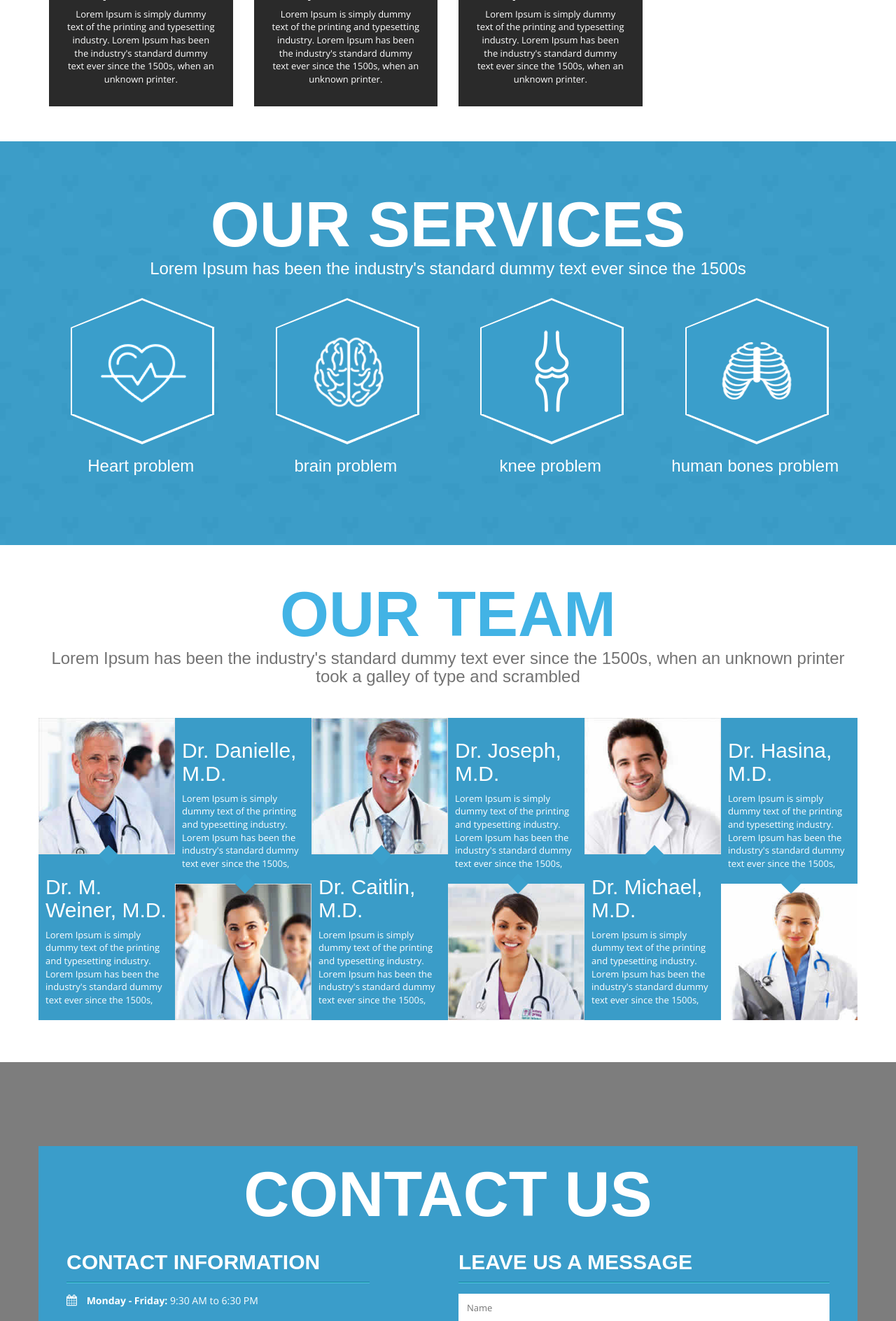
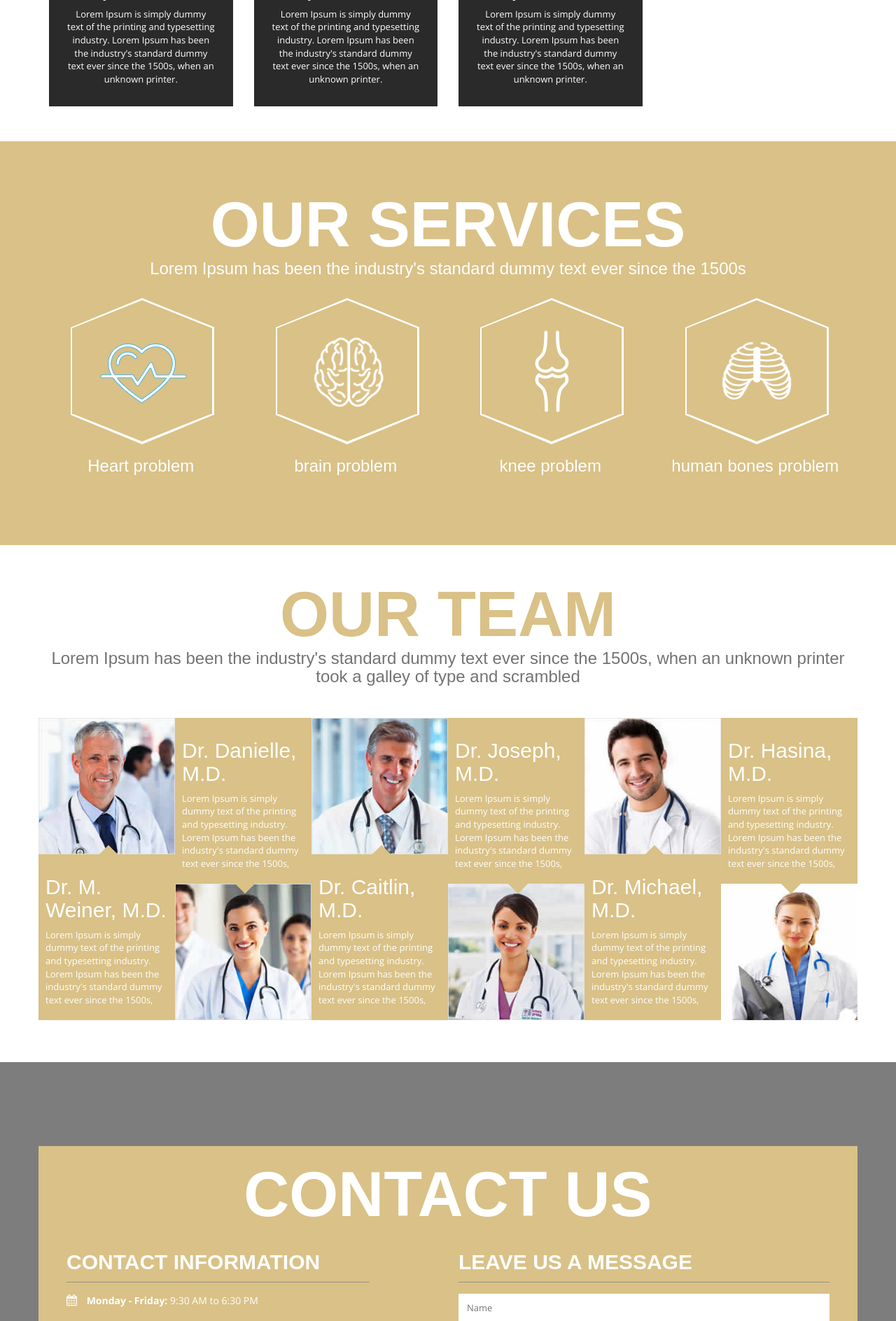
Before and after one commit to jshdolor/accesscare-ph, a CodeIgniter app: page /database/ in a window 1280 px wide. Shown: the part 1237-3125 px from the top of the page at 70% size. Run offline with CodeIgniter, Linux system fonts and the light colour scheme; some libraries are stand-ins or nearby versions; some web fonts are replaced.

Commit message:
Added logo, change the color scheme

```diff
--- a/application/controllers/Home.php
+++ b/application/controllers/Home.php
@@ -7,11 +7,12 @@
 		parent::__construct();
 
 		$this->data["header"] = array(
-			 "title" => "ACMC"
+			 "title" => "Access Care Management Consultancy"
 			,"styles" => [
 				 base_url()."assets/css/font-awesome.min.css"
 				,base_url()."assets/css/bootstrap.min.css"
 				,base_url()."assets/css/style.css"
+				,base_url()."assets/css/datepicker.css"
 				,"http://fonts.googleapis.com/css?family=Open+Sans:600italic,400,800,700,300"
 				,"http://fonts.googleapis.com/css?family=BenchNine:300,400,700"
 			],
@@ -25,6 +26,7 @@
 			    ,base_url()."assets/js/smoothscroll.js"
 			    ,base_url()."assets/js/bootstrap.min.js"
 			    ,base_url()."assets/js/custom.js"
+			    ,base_url()."assets/js/datepicker.js"
 			    ,base_url()."assets/js/script.js"
 			],
 		);
@@ -38,7 +40,7 @@
 				]
 				,[
 					"icon" => "map-marker",
-					"content" => "<span>Address:</span> 123 Some Street , London, UK, CP 123"
+					"content" => "<span>Address:</span> Blk 63 Lot 9 Asia I, Kapayapaan Village, Brgy. Canlubang, Calamba City, Laguna 4028"
 				]
 				,[
 					"icon" => "phone",
--- a/assets/css/application.css
+++ b/assets/css/application.css
@@ -13,7 +13,7 @@
 }
 
 section:nth-child(odd){
-	background-color: #3a9dca;
+	background-color: #d9c187;
 	color: #fff;
 }
 
@@ -28,7 +28,7 @@
 }
 
 section:nth-child(even)  .btn-repeat{
-	background-color: #3a9dca;
+	background-color: #d9c187;
 	color: #fff;
 }
 
--- a/assets/css/style.css
+++ b/assets/css/style.css
@@ -86,13 +86,13 @@
     font-weight: bold;
 }
 .navbar-default .navbar-nav>li>a:hover {
-    color: #42b3e5;
+    color: #d9c187;
 }
 .navbar-default .navbar-toggle .icon-bar {
     background-color: #000;
 }
 li a.active {
-    color: #42b3e5 !important;
+    color: #d9c187 !important;
 }
 .navbar-default .navbar-toggle {
     border-color: #fff;
@@ -126,7 +126,7 @@
 .carousel-caption button {
     width: 240px;
     height: 60px;
-    background: #3a9ecb;
+    background: #d9c187;
     color: #fff;
     font-size: 30px;
     text-transform: uppercase;
@@ -189,7 +189,7 @@
 
 .about h2 {
     font-size: 90px;
-    color: #42b3e5;
+    color: #d9c187;
     margin-top: 50px;
 }
 .about h4 {
@@ -269,18 +269,19 @@
     padding-bottom: 30px;
 }
 .single-about-detail:hover .about-details {
-    background: #3a9dca;
+    background: #d9c187;
 }
 .single-about-detail:hover .pentagon-text h1 {
-    color: #3a9dca;
+    color: #d9c187;
 }
 
 /*service area*/
 
 .service {
-    background: url(../img/pattern.jpg);
+    /*background: url(../img/pattern.jpg);*/
     background-repeat: repeat-y;
     margin-top: 40px;
+    background-color: #d9c187;
 }
 .service h2 {
     font-size: 90px;
@@ -329,7 +330,7 @@
 .service-img {
     width: 200px;
     height: 123px;
-    background: #3a9ecb;
+    background: #d9c187;
     position: relative;
     top: 1px;
     left: 2px;
@@ -343,7 +344,7 @@
     height: 0;
     border-left: 100px solid transparent;
     border-right: 100px solid transparent;
-    border-bottom: 40px solid #3a9ecb;
+    border-bottom: 40px solid #d9c187;
 }
 .service-img:after {
     content: "";
@@ -354,7 +355,7 @@
     height: 0;
     border-left: 100px solid transparent;
     border-right: 100px solid transparent;
-    border-top: 40px solid #3a9ecb;
+    border-top: 40px solid #d9c187;
     z-index: 999;
 }
 .single-service h3 {
@@ -388,7 +389,7 @@
 }
 .team h2 {
     font-size: 90px;
-    color: #42b3e5;
+    color: #d9c187;
     margin-top: 50px;
     margin-bottom: 0;
 }
@@ -407,7 +408,7 @@
 }
 .person-detail {
     padding: 10px;
-    background: #3a9cc8;
+    background: #d9c187;
     position: relative;
     transition: all .7s ease 0s;
     -webkit-transition: all .7s ease 0s;
@@ -419,7 +420,7 @@
     position: absolute;
     width: 20px;
     height: 20px;
-    background: #3ba0cc;
+    background: #d9c187;
     transform: rotate(45deg);
     -webkit-transform: rotate(45deg);
     -moz-transform: rotate(45deg);
@@ -437,7 +438,7 @@
     position: absolute;
     width: 20px;
     height: 20px;
-    background: #3ba0cc;
+    background: #d9c187;
     transform: rotate(45deg);
     -webkit-transform: rotate(45deg);
     -moz-transform: rotate(45deg);
@@ -473,7 +474,7 @@
 /*contact section*/
 
 .contact-caption {
-    background: #3a9dca;
+    background: #d9c187;
 }
 .contact-heading h2 {
     color: #fff;
@@ -488,7 +489,7 @@
     color: #fff;
     text-transform: uppercase;
     font-weight: bold;
-    border-bottom: 1px solid #13849c;
+    border-bottom: 1px solid #9a8e72;
     padding-bottom: 12px;
     margin-bottom: 0;
 }
@@ -498,7 +499,7 @@
     color: #fff;
     text-transform: uppercase;
     font-weight: bold;
-    border-bottom: 1px solid #13849c;
+    border-bottom: 1px solid #9a8e72;
     padding-bottom: 12px;
     margin-bottom: 0;
 }
@@ -540,11 +541,11 @@
     margin-bottom: 12px;
 }
 .info-detail {
-    border-top: 1px solid #53cde5;
+    border-top: 1px solid #d8c69b;
     padding-top: 15px;
 }
 .form {
-    border-top: 1px solid #53cde5;
+    border-top: 1px solid #d8c69b;
     padding-top: 15px;
     text-align: right;
 }
@@ -606,7 +607,7 @@
     padding: 22px 10px;
 }
 .footer a i.fa:hover {
-    color: #42b3e5;
+    color: #d9c187;
 }
 .carousel-inner {
     position: relative;
@@ -722,7 +723,7 @@
     .carousel-caption button {
         width: 180px;
         height: 50px;
-        background: #3a9ecb;
+        background: #d9c187;
         color: #fff;
         font-size: 22px;
     }
@@ -836,7 +837,7 @@
     }
     .about h2 {
         font-size: 50px;
-        color: #42b3e5;
+        color: #d9c187;
         margin-top: 30px;
     }
     .service h2 {
```
Also changed, not shown: assets/img/logo.png.
